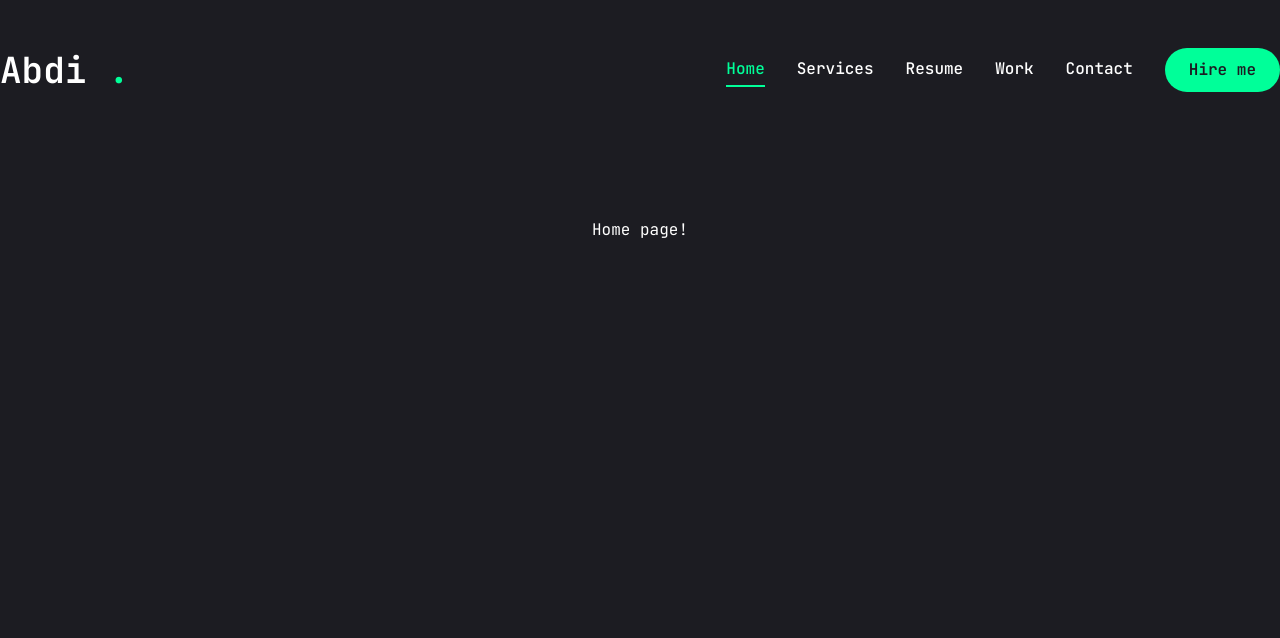
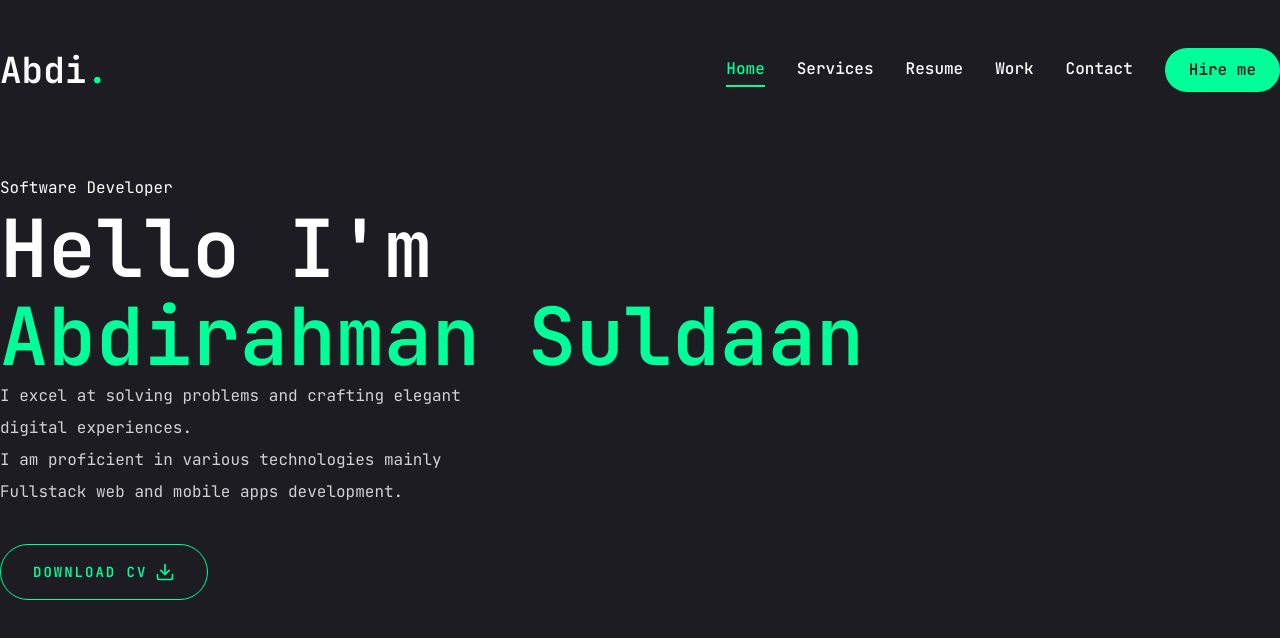
Before and after one commit to abdicodes/aws-test, a Next.js app: page / in a window 1280 px wide. Shown: the top 638 px of the page. Built offline with nearby package versions, Linux system fonts and the light colour scheme.

Commit message:
implemented home page bio

```diff
--- a/app/globals.css
+++ b/app/globals.css
@@ -33,4 +33,13 @@ body {
   body {
     @apply bg-primary text-white leading-loose;
   }
+  .h1 {
+    @apply text-[48px] xl:text-[80px] leading-[1.1] font-semibold;
+  }
+  .h2 {
+    @apply text-[36px] xl:text-[48px] leading-[1.1] font-semibold;
+  }
+  .h3 {
+    @apply text-[20px] xl:text-[24px] leading-[1.1] font-semibold;
+  }
 }
--- a/app/page.tsx
+++ b/app/page.tsx
@@ -1,7 +1,44 @@
+import { Button } from '@/components/ui/button'
+import { FiDownload } from 'react-icons/fi'
 export default function Home() {
   return (
-    <div className="grid grid-rows-[20px_1fr_20px] items-center justify-items-center min-h-screen p-8 pb-20 gap-16 sm:p-20 font-[family-name:var(--font-geist-sans)]">
-      Home page!
-    </div>
+    <section className="h-full">
+      <div className="container mx-auto h-full">
+        <div
+          className="flex flex-col xl:flex-row items-center justify-between
+        xl:pt-8 xl:pb-24 "
+        >
+          {/* text */}
+          <div className="text-center xl:text-left">
+            <span>Software Developer</span>
+            <h1 className="h1">
+              Hello I&apos;m <br />
+              <span className="text-accent">Abdirahman Suldaan</span>
+            </h1>
+            <p className="max-w-[500px] mb-9 text-white/80">
+              I excel at solving problems and crafting elegant digital
+              experiences.
+              <br />I am proficient in various technologies mainly Fullstack web
+              and mobile apps development.
+            </p>
+            {/* socials links */}
+            <div className="flex flex-col xl:flex-row items-center gap-8">
+              <Button
+                variant="outline"
+                size="lg"
+                className="uppercase flex items-center gap-2"
+              >
+                <span> Download CV</span>
+                <FiDownload className="text-xl" />
+              </Button>
+              {/* <div>socials</div> */}
+            </div>
+          </div>
+
+          {/* photo */}
+          {/* <div>photo</div> */}
+        </div>
+      </div>
+    </section>
   )
 }
--- a/components/ui/Header.tsx
+++ b/components/ui/Header.tsx
@@ -10,7 +10,8 @@ const Header = () => {
         {/* logo */}
         <Link href="/">
           <h1 className="text-4xl font-semibold">
-            Abdi <span className="text-accent">.</span>
+            Abdi
+            <span className="text-accent">.</span>
           </h1>
         </Link>
         {/* Desktop nav */}
--- a/components/ui/MobileNav.tsx
+++ b/components/ui/MobileNav.tsx
@@ -25,7 +25,8 @@ const MobileNav = () => {
         <div className="mt-32 mb-40 text-center text-2xl">
           <Link href="/">
             <h1 className="text-4xl font-semibold">
-              Abdi <span className="text-accent">.</span>
+              Abdi
+              <span className="text-accent">.</span>
             </h1>
           </Link>
         </div>
```
